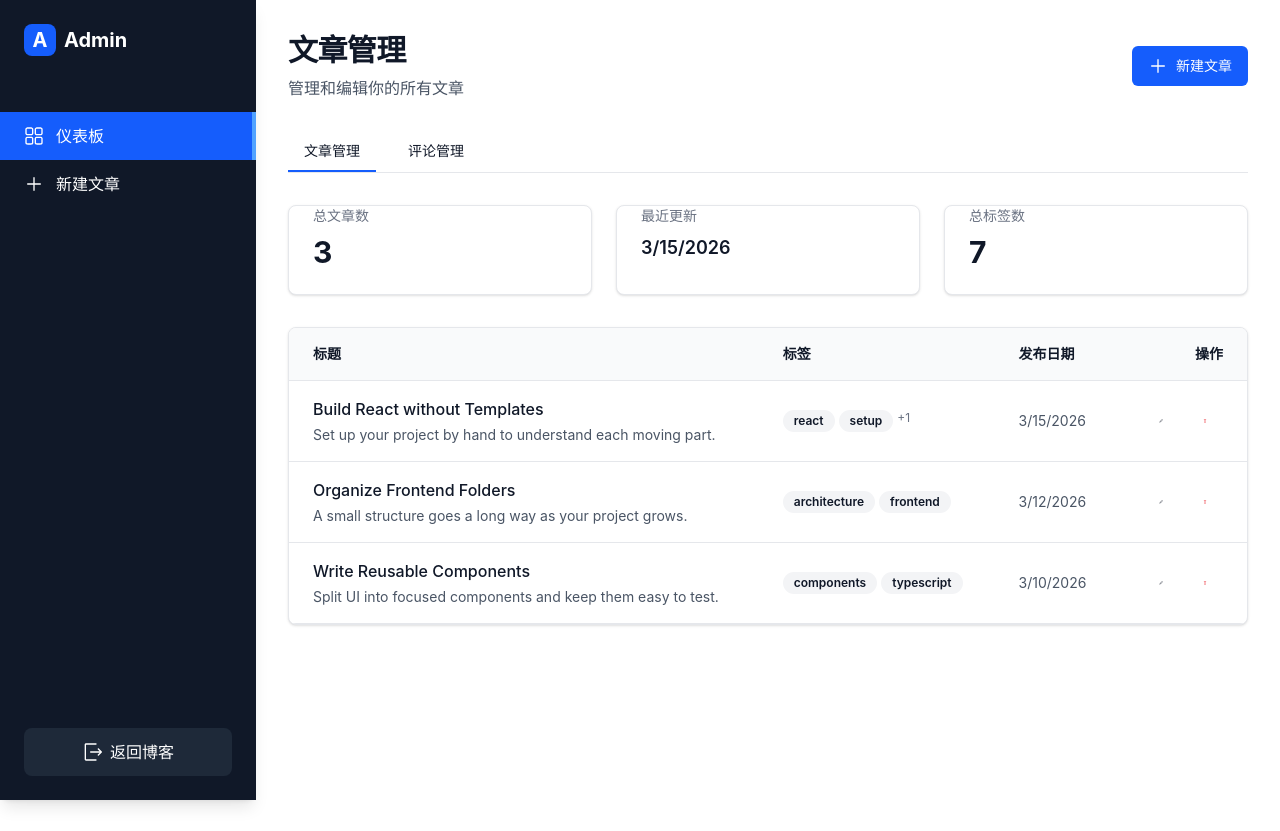
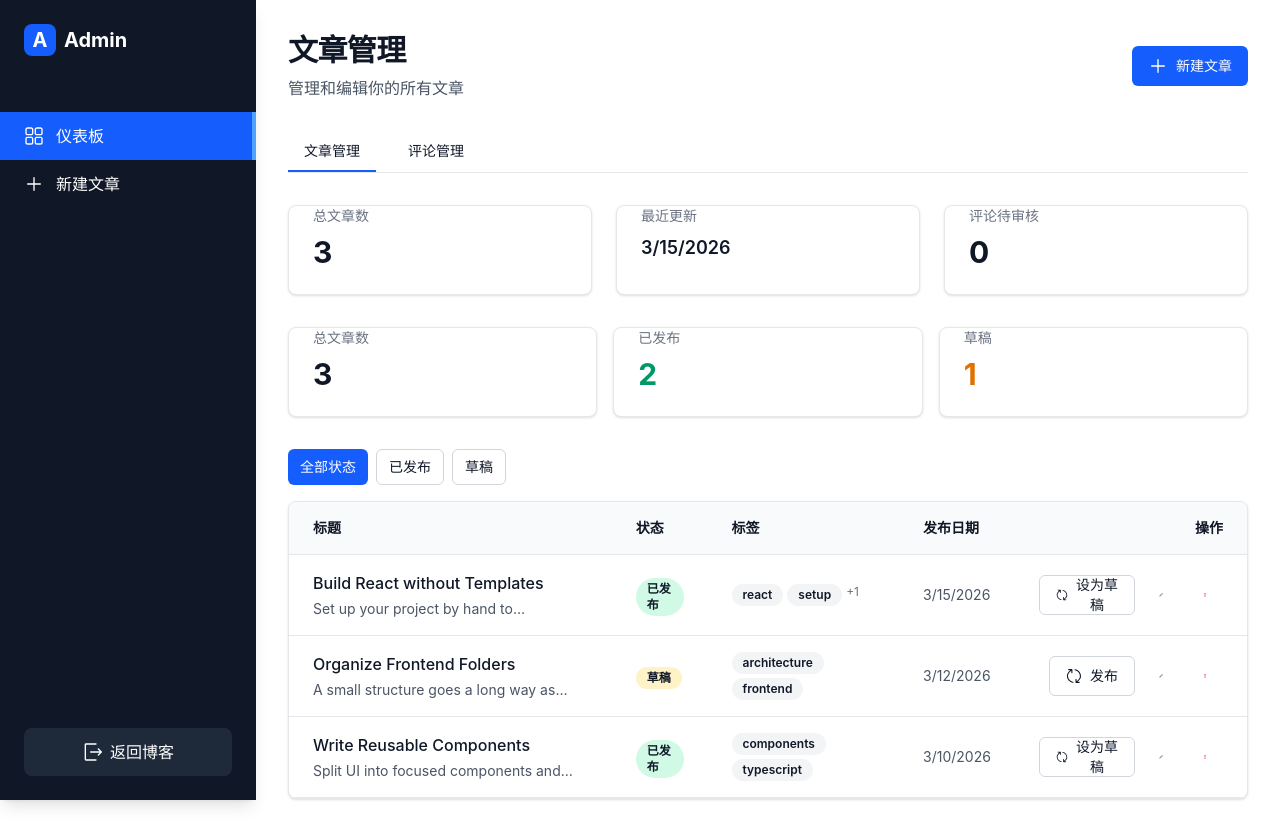
Before and after one commit to BqLee-AI/blog-FE, a React (Vite) app: page /admin in a window 1280 px wide. Before the commit the page ends 800 px from the top, so only its background shows below. Built offline with nearby package versions, Linux system fonts and the light colour scheme; no server answers; sample sign-in values are in the browser's storage.

Commit message:
feat(后台): 增加内容审核面板

```diff
--- a/src/features/comments/components/CommentManagement.tsx
+++ b/src/features/comments/components/CommentManagement.tsx
@@ -1,16 +1,19 @@
-import React, { useEffect, useState } from 'react';
+import React, { useState } from 'react';
 import { commentStore } from '@/store/commentStore';
 import type { Comment } from '@/types';
-import { TrashIcon, ChatBubbleIcon } from '@radix-ui/react-icons';
+import { TrashIcon, ChatBubbleIcon, CheckIcon, Cross2Icon } from '@radix-ui/react-icons';
 import { Button } from '@/components/ui/button';
+import { Badge } from '@/components/ui/badge';
 
 /**
  * 评论管理组件 - 在管理后台中显示
  */
 export const CommentManagement: React.FC = () => {
-  const { comments: allComments, isLoading, deleteComment } = commentStore();
+  const { comments: allComments, isLoading, deleteComment, updateComment } = commentStore();
   const [selectedPostId, setSelectedPostId] = useState<number | 'all'>('all');
+  const [reviewFilter, setReviewFilter] = useState<'all' | 'approved' | 'pending'>('all');
   const [deletingCommentId, setDeletingCommentId] = useState<number | null>(null);
+  const [updatingCommentId, setUpdatingCommentId] = useState<number | null>(null);
 
   // 获取所有评论
   const allCommentsList = Array.from(allComments.values()).flat();
@@ -21,8 +24,17 @@ export const CommentManagement: React.FC = () => {
       ? allCommentsList
       : allCommentsList.filter(c => c.postId === selectedPostId);
 
+  const reviewFilteredComments =
+    reviewFilter === 'all'
+      ? filteredComments
+      : filteredComments.filter((comment) =>
+          reviewFilter === 'approved' ? comment.isApproved : !comment.isApproved
+        );
+
   // 获取所有文章的 ID
   const postIds = Array.from(allComments.keys()).sort((a, b) => a - b);
+  const approvedCount = allCommentsList.filter((comment) => comment.isApproved).length;
+  const pendingCount = allCommentsList.filter((comment) => !comment.isApproved).length;
 
   // 处理删除评论
   const handleDeleteComment = async (postId: number, commentId: number) => {
@@ -38,6 +50,18 @@ export const CommentManagement: React.FC = () => {
       alert('删除失败，请稍后重试');
     } finally {
       setDeletingCommentId(null);
+    }
+  };
+
+  const handleReviewAction = async (postId: number, commentId: number, isApproved: boolean) => {
+    setUpdatingCommentId(commentId);
+    try {
+      await updateComment(postId, commentId, { isApproved });
+    } catch (err) {
+      console.error('Failed to update comment review state:', err);
+      alert(isApproved ? '通过失败，请稍后重试' : '驳回失败，请稍后重试');
+    } finally {
+      setUpdatingCommentId(null);
     }
   };
 
@@ -72,6 +96,22 @@ export const CommentManagement: React.FC = () => {
             {postIds.length}
           </div>
         </div>
+        <div className="bg-white dark:bg-gray-800 rounded-lg shadow p-6 border border-gray-200 dark:border-gray-700">
+          <div className="text-gray-600 dark:text-gray-400 text-sm font-medium mb-2">
+            已通过
+          </div>
+          <div className="text-3xl font-bold text-gray-900 dark:text-white">
+            {approvedCount}
+          </div>
+        </div>
+        <div className="bg-white dark:bg-gray-800 rounded-lg shadow p-6 border border-gray-200 dark:border-gray-700">
+          <div className="text-gray-600 dark:text-gray-400 text-sm font-medium mb-2">
+            待审核
+          </div>
+          <div className="text-3xl font-bold text-gray-900 dark:text-white">
+            {pendingCount}
+          </div>
+        </div>
       </div>
 
       {/* 筛选 */}
@@ -91,6 +131,17 @@ export const CommentManagement: React.FC = () => {
             </option>
           ))}
         </select>
+          <div className="mt-4 flex flex-wrap gap-2">
+            <Button type="button" variant={reviewFilter === 'all' ? 'default' : 'outline'} size="sm" onClick={() => setReviewFilter('all')}>
+              全部
+            </Button>
+            <Button type="button" variant={reviewFilter === 'approved' ? 'default' : 'outline'} size="sm" onClick={() => setReviewFilter('approved')}>
+              已通过
+            </Button>
+            <Button type="button" variant={reviewFilter === 'pending' ? 'default' : 'outline'} size="sm" onClick={() => setReviewFilter('pending')}>
+              待审核
+            </Button>
+          </div>
       </div>
 
       {/* 评论列表 */}
@@ -99,24 +150,32 @@ export const CommentManagement: React.FC = () => {
           <div className="p-8 text-center text-gray-500 dark:text-gray-400">
             加载中...
           </div>
-        ) : filteredComments.length === 0 ? (
+        ) : reviewFilteredComments.length === 0 ? (
           <div className="p-8 text-center text-gray-500 dark:text-gray-400">
-            {allCommentsList.length === 0 ? '暂无评论' : '该文章暂无评论'}
+            {allCommentsList.length === 0
+              ? '暂无评论'
+              : reviewFilter === 'pending'
+                ? '当前没有待审核评论'
+                : selectedPostId === 'all'
+                  ? '当前筛选下暂无评论'
+                  : '该文章暂无评论'}
           </div>
         ) : (
           <div className="divide-y dark:divide-gray-700">
-            {filteredComments.map(comment => (
+            {reviewFilteredComments.map(comment => (
               <div
                 key={`${comment.postId}-${comment.id}`}
                 className="p-6 hover:bg-gray-50 dark:hover:bg-gray-700/50 transition-colors"
               >
                 <div className="flex justify-between items-start gap-4">
                   <div className="flex-1">
-                    {/* 评论者和时间 */}
-                    <div className="flex items-center gap-3 mb-2">
+                    <div className="flex flex-wrap items-center gap-3 mb-2">
                       <span className="font-semibold text-gray-900 dark:text-white">
                         {comment.author}
                       </span>
+                      <Badge variant={comment.isApproved ? 'secondary' : 'destructive'}>
+                        {comment.isApproved ? '已通过' : '待审核'}
+                      </Badge>
                       {comment.email && (
                         <span className="text-sm text-gray-500 dark:text-gray-400">
                           {comment.email}
@@ -124,34 +183,55 @@ export const CommentManagement: React.FC = () => {
                       )}
                     </div>
 
-                    {/* 文章关联 */}
                     <div className="text-sm text-blue-600 dark:text-blue-400 mb-2">
                       文章 #{comment.postId}
                       {comment.replyTo && ` • 回复评论 #{comment.replyTo}`}
                     </div>
 
-                    {/* 发布时间 */}
                     <p className="text-xs text-gray-500 dark:text-gray-400 mb-3">
                       {new Date(comment.createdAt).toLocaleString('zh-CN')}
                     </p>
 
-                    {/* 评论内容 */}
                     <p className="text-gray-700 dark:text-gray-300 whitespace-pre-wrap wrap-break-word">
                       {comment.content}
                     </p>
                   </div>
 
-                  {/* 删除按钮 */}
+                  <div className="shrink-0 flex flex-col gap-2 sm:flex-row sm:items-center">
+                    <Button
+                      type="button"
+                      onClick={() => handleReviewAction(comment.postId, comment.id, true)}
+                      disabled={updatingCommentId === comment.id || comment.isApproved}
+                      variant="outline"
+                      size="sm"
+                      className="gap-2"
+                    >
+                      <CheckIcon className="w-4 h-4" />
+                      通过
+                    </Button>
+                    <Button
+                      type="button"
+                      onClick={() => handleReviewAction(comment.postId, comment.id, false)}
+                      disabled={updatingCommentId === comment.id || !comment.isApproved}
+                      variant="outline"
+                      size="sm"
+                      className="gap-2"
+                    >
+                      <Cross2Icon className="w-4 h-4" />
+                      驳回
+                    </Button>
                     <Button
                       type="button"
                       onClick={() => handleDeleteComment(comment.postId, comment.id)}
                       disabled={deletingCommentId === comment.id}
                       variant="ghost"
+                      size="sm"
                       className="shrink-0 rounded p-2 text-red-600 hover:bg-red-50 dark:hover:bg-red-900/20"
                       title="删除评论"
                     >
                       <TrashIcon className="w-5 h-5" />
                     </Button>
+                  </div>
                 </div>
               </div>
             ))}
--- a/src/pages/AdminDashboardPage.tsx
+++ b/src/pages/AdminDashboardPage.tsx
@@ -1,27 +1,61 @@
 import { useEffect, useState } from "react";
 import { useNavigate } from "react-router-dom";
 import { usePostStore } from "@/store/postStore";
+import { commentStore } from "@/store/commentStore";
 import { CommentManagement } from "@/features/comments/components/CommentManagement";
-import { PlusIcon, Pencil1Icon, TrashIcon } from "@radix-ui/react-icons";
+import type { PostStatus } from "@/types/post";
+import { PlusIcon, Pencil1Icon, TrashIcon, UpdateIcon } from "@radix-ui/react-icons";
 import { Button } from "@/components/ui/button";
 import { Card, CardContent } from "@/components/ui/card";
 import { Badge } from "@/components/ui/badge";
 
+const POST_STATUS_META: Record<PostStatus, { label: string; className: string }> = {
+  published: {
+    label: "已发布",
+    className: "border-transparent bg-emerald-100 text-emerald-700 dark:bg-emerald-950/60 dark:text-emerald-300",
+  },
+  draft: {
+    label: "草稿",
+    className: "border-transparent bg-amber-100 text-amber-700 dark:bg-amber-950/60 dark:text-amber-300",
+  },
+};
+
+const STATUS_FILTERS: Array<{ value: "all" | PostStatus; label: string }> = [
+  { value: "all", label: "全部状态" },
+  { value: "published", label: "已发布" },
+  { value: "draft", label: "草稿" },
+];
+
 export default function AdminDashboardPage() {
   const navigate = useNavigate();
-  const { posts, fetchPosts } = usePostStore();
+  const { posts, fetchPosts, updatePost, deletePost } = usePostStore();
+  const { comments } = commentStore();
   const [activeTab, setActiveTab] = useState<'articles' | 'comments'>('articles');
+  const [statusFilter, setStatusFilter] = useState<'all' | PostStatus>('all');
 
   useEffect(() => {
     fetchPosts();
   }, [fetchPosts]);
 
+  const allComments = Array.from(comments.values()).flat();
+  const publishedCount = posts.filter((post) => (post.status ?? "published") === "published").length;
+  const draftCount = posts.filter((post) => (post.status ?? "published") === "draft").length;
+  const pendingCommentCount = allComments.filter((comment) => !comment.isApproved).length;
+  const filteredPosts =
+    statusFilter === "all"
+      ? posts
+      : posts.filter((post) => (post.status ?? "published") === statusFilter);
+
   const handleDelete = (id: number) => {
     if (window.confirm("确定要删除这篇文章吗？")) {
-      // 调用 store 的 deletePost，但我们需要更新 store
-      // 这里先提示用户
-      alert("删除功能需要后端 API 支持");
+      deletePost(id);
     }
+  };
+
+  const handleToggleStatus = (id: number, currentStatus?: PostStatus) => {
+    updatePost(id, {
+      status: (currentStatus ?? "published") === "published" ? "draft" : "published",
+    });
   };
 
   return (
@@ -95,12 +129,47 @@ export default function AdminDashboardPage() {
             </Card>
             <Card>
               <CardContent className="p-6">
-                <div className="text-gray-500 dark:text-gray-400 text-sm font-medium mb-2">总标签数</div>
+                <div className="text-gray-500 dark:text-gray-400 text-sm font-medium mb-2">评论待审核</div>
                 <div className="text-3xl font-bold text-gray-900 dark:text-white">
-                {new Set(posts.flatMap((p) => p.tags)).size}
+                {pendingCommentCount}
                 </div>
               </CardContent>
             </Card>
+          </div>
+
+          <div className="grid grid-cols-1 md:grid-cols-3 gap-4 mb-8">
+            <Card>
+              <CardContent className="p-6">
+                <div className="text-gray-500 dark:text-gray-400 text-sm font-medium mb-2">总文章数</div>
+                <div className="text-3xl font-bold text-gray-900 dark:text-white">{posts.length}</div>
+              </CardContent>
+            </Card>
+            <Card>
+              <CardContent className="p-6">
+                <div className="text-gray-500 dark:text-gray-400 text-sm font-medium mb-2">已发布</div>
+                <div className="text-3xl font-bold text-emerald-600 dark:text-emerald-400">{publishedCount}</div>
+              </CardContent>
+            </Card>
+            <Card>
+              <CardContent className="p-6">
+                <div className="text-gray-500 dark:text-gray-400 text-sm font-medium mb-2">草稿</div>
+                <div className="text-3xl font-bold text-amber-600 dark:text-amber-400">{draftCount}</div>
+              </CardContent>
+            </Card>
+          </div>
+
+          <div className="flex flex-wrap gap-2 mb-4">
+            {STATUS_FILTERS.map((filter) => (
+              <Button
+                key={filter.value}
+                type="button"
+                variant={statusFilter === filter.value ? "default" : "outline"}
+                size="sm"
+                onClick={() => setStatusFilter(filter.value)}
+              >
+                {filter.label}
+              </Button>
+            ))}
           </div>
 
           {/* 文章列表表格 */}
@@ -110,6 +179,9 @@ export default function AdminDashboardPage() {
                 <tr>
                   <th className="px-6 py-4 text-left text-sm font-semibold text-gray-900 dark:text-white">
                     标题
+                  </th>
+                  <th className="px-6 py-4 text-left text-sm font-semibold text-gray-900 dark:text-white">
+                    状态
                   </th>
                   <th className="px-6 py-4 text-left text-sm font-semibold text-gray-900 dark:text-white">
                     标签
@@ -123,10 +195,10 @@ export default function AdminDashboardPage() {
                 </tr>
               </thead>
               <tbody>
-                {posts.length === 0 ? (
+                {filteredPosts.length === 0 ? (
                   <tr>
-                    <td colSpan={4} className="px-6 py-8 text-center text-gray-500 dark:text-gray-400">
-                      暂无文章，
+                    <td colSpan={5} className="px-6 py-8 text-center text-gray-500 dark:text-gray-400">
+                      当前筛选下暂无文章，
                       <Button
                         type="button"
                         variant="ghost"
@@ -138,7 +210,11 @@ export default function AdminDashboardPage() {
                     </td>
                   </tr>
                 ) : (
-                  posts.map((post) => (
+                  filteredPosts.map((post) => {
+                    const postStatus = post.status ?? "published";
+                    const statusMeta = POST_STATUS_META[postStatus];
+
+                    return (
                     <tr
                       key={post.id}
                       className="border-b border-gray-200 transition-colors hover:bg-gray-50 dark:border-gray-800 dark:hover:bg-gray-800/50"
@@ -148,6 +224,11 @@ export default function AdminDashboardPage() {
                         <p className="text-sm text-gray-600 dark:text-gray-400 mt-1 line-clamp-1">
                           {post.summary}
                         </p>
+                      </td>
+                      <td className="px-6 py-4">
+                        <Badge variant="outline" className={statusMeta.className}>
+                          {statusMeta.label}
+                        </Badge>
                       </td>
                       <td className="px-6 py-4">
                         <div className="flex flex-wrap gap-1">
@@ -176,6 +257,16 @@ export default function AdminDashboardPage() {
                         <div className="flex items-center justify-end gap-2">
                           <Button
                             type="button"
+                            onClick={() => handleToggleStatus(post.id, postStatus)}
+                            variant="outline"
+                            className="gap-2"
+                            title={postStatus === "published" ? "切换为草稿" : "发布文章"}
+                          >
+                            <UpdateIcon className="w-4 h-4" />
+                            {postStatus === "published" ? "设为草稿" : "发布"}
+                          </Button>
+                          <Button
+                            type="button"
                             onClick={() => navigate(`/admin/edit/${post.id}`)}
                             variant="ghost"
                             className="h-9 w-9 p-0 text-blue-600 hover:bg-blue-50 hover:text-blue-700 dark:text-blue-400 dark:hover:bg-blue-950/40"
@@ -195,7 +286,8 @@ export default function AdminDashboardPage() {
                         </div>
                       </td>
                     </tr>
-                  ))
+                    );
+                  })
                 )}
               </tbody>
             </table>
```
Lines whose indentation alone changed are shown as unchanged.
